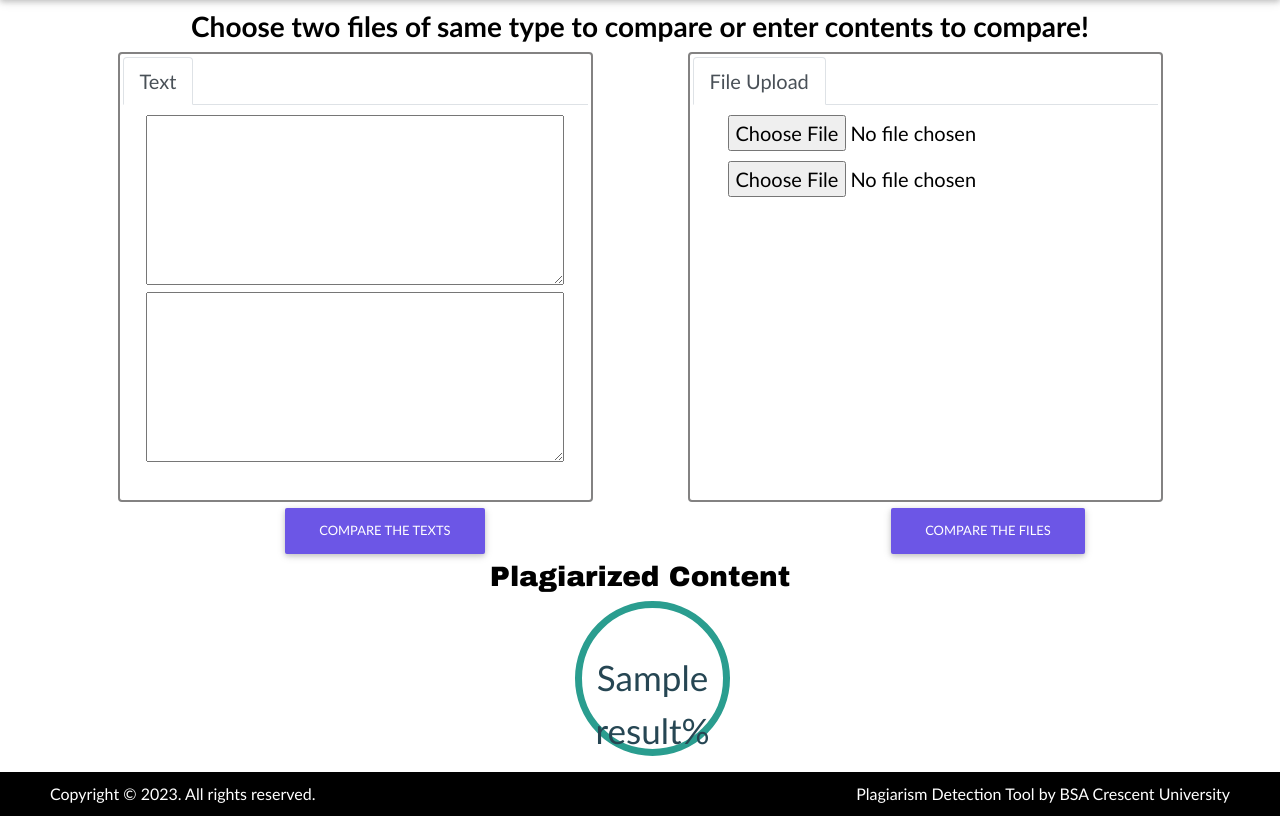
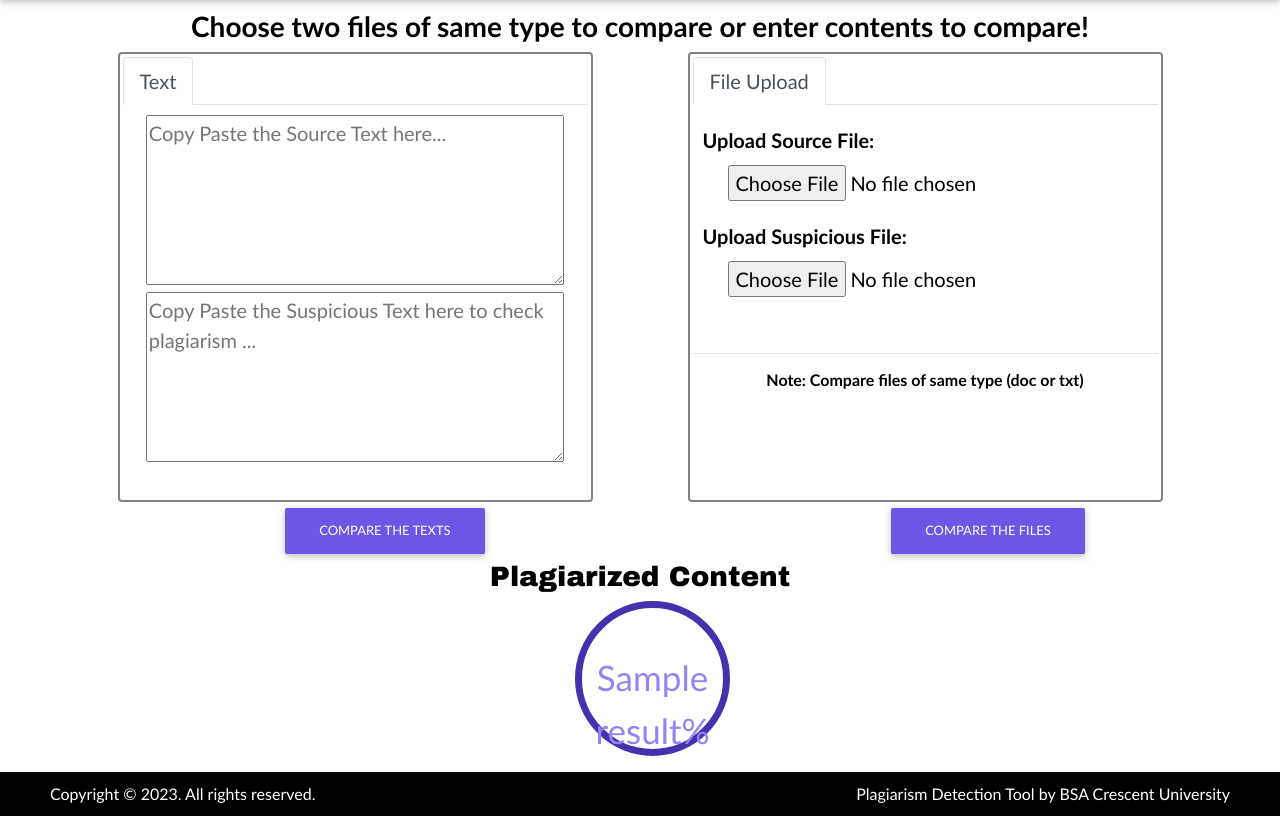
Before and after one commit to Pooja-Venkatesan/plag-checker, a Django app: template plagiarismchecker/templates/pc/doc_compare.html in a window 1280 px wide. Shown: the part 86-902 px from the top of the page. Run offline with Django 3.2, Linux system fonts and the light colour scheme; the template is opened without the code that fills it: most values are stand-ins (such as "Sample title", 1, 10 or a date in 2020); some libraries are stand-ins or nearby versions; some web fonts are replaced.

Commit message:
Add files via upload

```diff
--- a/plagiarismchecker/algorithm/fileSimilarity.py
+++ b/plagiarismchecker/algorithm/fileSimilarity.py
@@ -68,6 +68,7 @@ def findFileSimilarity(inputQuery, database):
 		dotProduct / (queryVectorMagnitude * databaseVectorMagnitude))*100
 
 	matchPercentage = round(matchPercentage, 2)
+
 # 	print (universalSetOfUniqueWords)
 # 	print()
 # 	print (databaseWordList)
--- a/plagiarismchecker/static/pc/stylesDocCheck.css
+++ b/plagiarismchecker/static/pc/stylesDocCheck.css
@@ -90,11 +90,13 @@ textarea{
 
 .output-per{
     font-size: 35px;
-    color: #264653;
+    color: #9584f6;
     padding-top: 43px;
+    margin-top: 5px;
+    text-align: center;
     width: 155px;
     height: 155px;
-    border: 7px solid #2a9d8f;
-    border-radius: 50%;
-    text-align: center;
+    border: 7px solid #4431ad;
+    border-radius: 50%
+
 }
--- a/plagiarismchecker/templates/pc/doc_compare.html
+++ b/plagiarismchecker/templates/pc/doc_compare.html
@@ -33,6 +33,11 @@
       font-size: 20px;
       font-weight: 400;
       text-decoration: none;
+    }
+    label{
+        font-weight: bold;
+        float: left;
+        margin: 10px;
     }
 
 
@@ -72,10 +77,13 @@
                     <div class="tab-content" id="myTabContent">
                         <div class="tab-pane fade show active" id="text-input-dc-1" role="tabpanel"
                             aria-labelledby="text-tab-2">
+
                             <form id="form1-ws" action="/twofiletest1/" method="POST">
                                 {% csrf_token %}
-                                <textarea id="text-in-1" name="q1" required></textarea><br>
-                                <textarea id="text-1" name="q2" required></textarea>
+
+                                <textarea id="text-in-1" name="q1" placeholder="Copy Paste the Source Text here..." required></textarea><br>
+
+                                <textarea id="text-1" name="q2" placeholder="Copy Paste the Suspicious Text here to check plagiarism ..." required></textarea>
                             </form>
                         </div>
                     </div>
@@ -91,9 +99,13 @@
                         <div class="tab-pane fade show active" id="file-input-dc-2" role="tabpanel" aria-labelledby="file-tab-3">
                             <form id="form2-ws" action="/twofilecompare1/" enctype="multipart/form-data" method="POST">
                                 {% csrf_token %}
+                                <label>Upload Source File:</label>
                                 <input type="file" class="fileupload" id="fileupload" name="docfile1" required="True">
+                                <label>Upload Suspicious File:</label>
                                 <input type="file" class="fileupload" id="fileupload" name="docfile2" required="True">
                             </form>
+                            <br><hr>
+                            <h6 style="font-weight: bold;">Note: Compare files of same type (doc or txt)</h6>
                         </div>
                     </div>
                 </div>
@@ -104,9 +116,8 @@
                 <button type="submit" form="form2-ws" id="submit-button-2" class="btn submit-button-2" style="background-color:#6c56e6;">Compare The Files</button>
             </div>
             <h3 style="font-family: Arial black, Helvetica, sans-serif;">Plagiarized Content</h3>
-            <ul style="text-align: center;margin-left: 450px;">
-                <li class="output-per" style="list-style:none">{{ result }}%</li>
-
+            <ul style="text-align: center;margin-left: 450px;list-style: none;">
+                <li class="output-per" style="font-size: 35px; color: #9584f6; padding-top: 43px;margin-top: 5px; text-align: center; width: 155px; height: 155px;border: 7px solid #4431ad;border-radius: 50%">{{ result }}%</li>
             </ul>
 
         </div>
```
Also changed, not shown: plagiarismchecker/templates/pc/index.html (+7 -11 lines), plagiarismchecker/views.py (line endings or trailing spaces).
